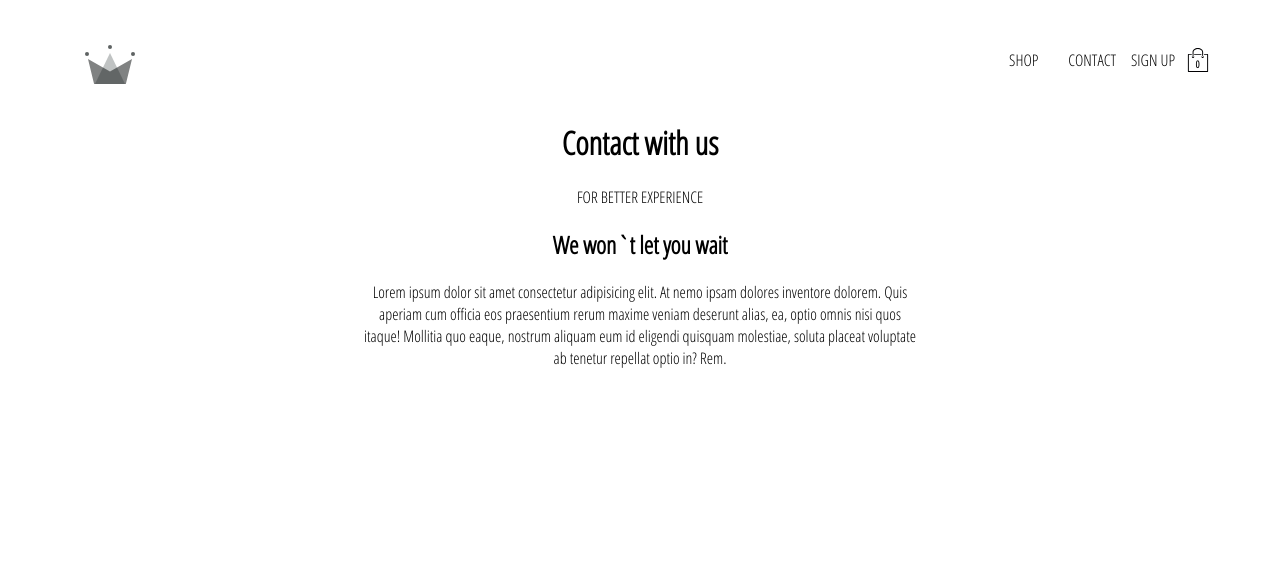
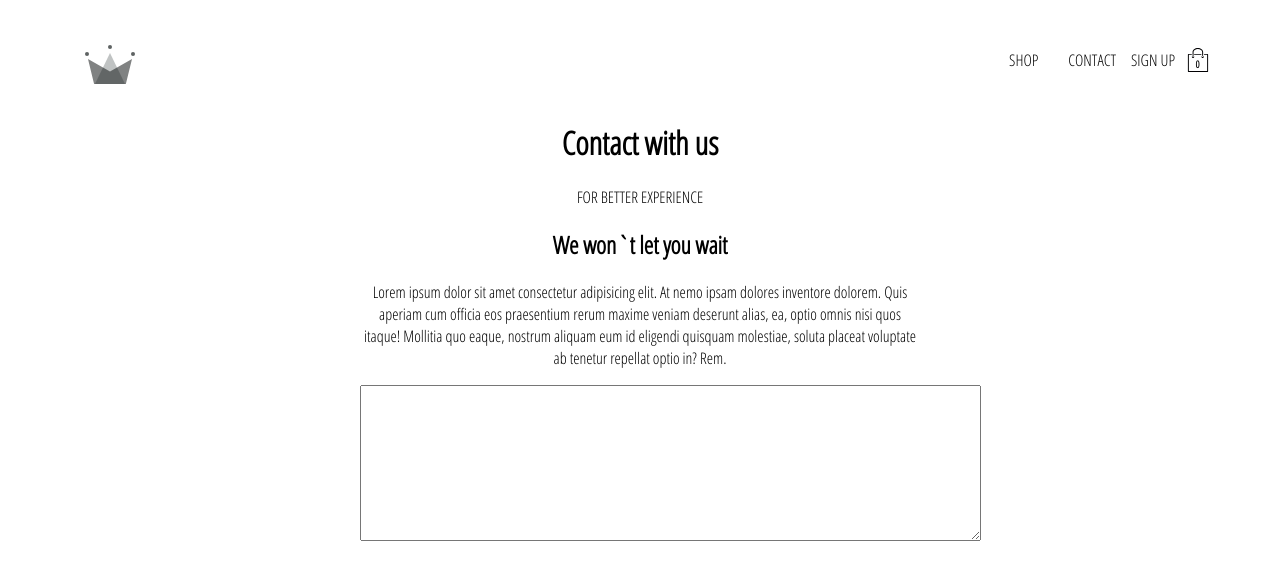
Before and after one commit to Faithulla/E-commerse, a React (Create React App) app: page /contact in a window 1280 px wide. Shown: the top 580 px of the page. Built offline with nearby package versions, Linux system fonts and the light colour scheme; no server answers.

Commit message:
added feedback area

```diff
--- a/src/page/contact/contact.jsx
+++ b/src/page/contact/contact.jsx
@@ -6,7 +6,7 @@ const Contact = () => {
         <div className="heade">
         <h2>We won`t let you wait</h2>
             <p>Lorem ipsum dolor sit amet consectetur adipisicing elit. At nemo ipsam dolores inventore dolorem. Quis aperiam cum officia eos praesentium rerum maxime veniam deserunt alias, ea, optio omnis nisi quos itaque! Mollitia quo eaque, nostrum aliquam eum id eligendi quisquam molestiae, soluta placeat voluptate ab tenetur repellat optio in? Rem.</p></div>
-        <div className="content"></div>
+        <div className="content"><textarea name="" id="" cols="75" rows="10"></textarea></div>
     </div> );
 }
 
--- a/src/page/contact/contact.scss
+++ b/src/page/contact/contact.scss
@@ -7,5 +7,8 @@
     .heade{
         text-align: center;
     }
+    .content{
+
+    }
 
 }
```
